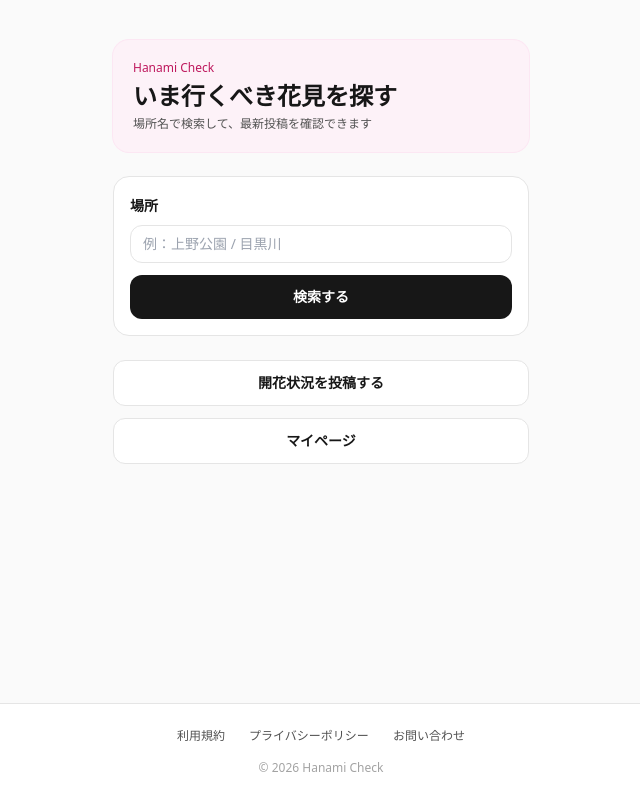
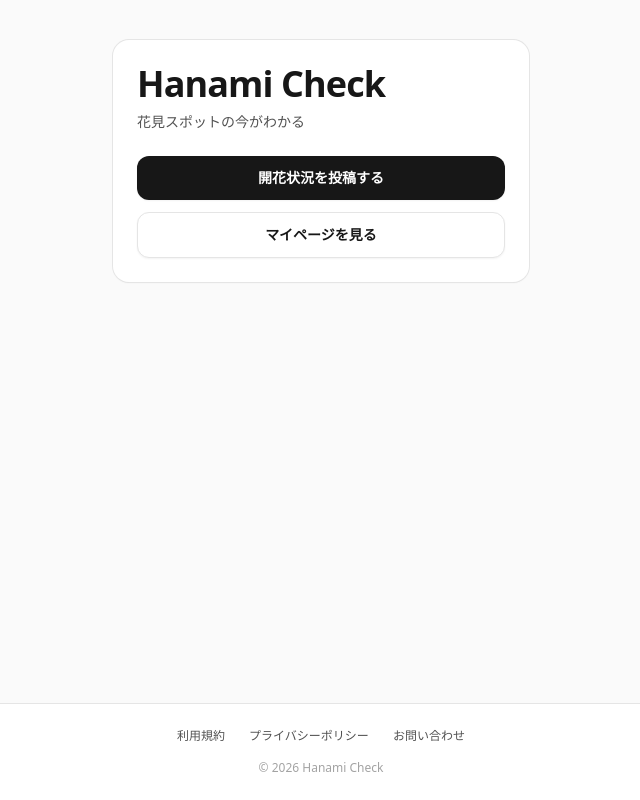
Before and after one commit to nemataku/hanami-check, a Next.js app: page / in a window 1280 px wide. Shown: the whole page, without its empty margins (319-959 px from the left). Built offline with nearby package versions, Linux system fonts and the light colour scheme.

Commit message:
fix: enable /my route and update top title/copy

```diff
--- /dev/null
+++ b/src/app/my/page.tsx
@@ -0,0 +1,102 @@
+// src/app/my/page.tsx
+import Link from "next/link";
+import { prisma } from "@/lib/prisma";
+import { ensureContributorId } from "@/lib/contributor";
+
+export const dynamic = "force-dynamic";
+
+function getBadge(total: number, withImg: number) {
+  if (total >= 10) return { label: "花見マスター", color: "bg-purple-600" };
+  if (withImg >= 3) return { label: "凄腕カメラマン", color: "bg-blue-600" };
+  if (total >= 3) return { label: "お花見常連", color: "bg-pink-600" };
+  if (total >= 1) return { label: "初投稿", color: "bg-emerald-600" };
+  return { label: "ビギナー", color: "bg-neutral-400" };
+}
+
+export default async function MyPage() {
+  const { id: contributorId } = await ensureContributorId();
+
+  const [items, stats] = await Promise.all([
+    prisma.spot.findMany({
+      where: { contributorId },
+      orderBy: { createdAt: "desc" },
+    }),
+    prisma.spot.aggregate({
+      where: { contributorId },
+      _count: { _all: true, imageUrl: true },
+    }),
+  ]);
+
+  const total = stats._count._all;
+  const withImg = stats._count.imageUrl ?? 0;
+  const badge = getBadge(total, withImg);
+
+  return (
+    <main className="mx-auto w-full max-w-md px-4 py-8">
+      <div className="rounded-2xl bg-white p-6 shadow-sm ring-1 ring-neutral-200">
+        <h1 className="text-xl font-bold text-neutral-900">マイページ</h1>
+
+        <div className="mt-4 flex items-center gap-3">
+          <span
+            className={`${badge.color} rounded-full px-3 py-1 text-xs font-bold text-white`}
+          >
+            称号：{badge.label}
+          </span>
+        </div>
+
+        <div className="mt-4 grid grid-cols-2 gap-4 border-t pt-4">
+          <div className="text-center">
+            <p className="text-xs text-neutral-500">総投稿数</p>
+            <p className="text-lg font-bold">{total}件</p>
+          </div>
+          <div className="text-center">
+            <p className="text-xs text-neutral-500">画像付き</p>
+            <p className="text-lg font-bold">{withImg}件</p>
+          </div>
+        </div>
+      </div>
+
+      <div className="mt-8 space-y-4">
+        <h2 className="text-sm font-bold text-neutral-600">投稿履歴</h2>
+
+        {items.map((s) => (
+          <div key={s.id} className="rounded-xl border bg-white p-4 shadow-sm">
+            <div className="flex items-start justify-between gap-3">
+              {/* トップに場所を入れているなら不要、という方針なら↓は消してOK */}
+              <p className="font-bold text-neutral-900">{s.place}</p>
+
+              <p className="text-[10px] text-neutral-400">
+                {new Date(s.createdAt).toLocaleDateString("ja-JP")}
+              </p>
+            </div>
+
+            {s.imageUrl ? (
+              <img
+                src={s.imageUrl}
+                className="mt-2 h-32 w-full rounded-lg object-cover"
+                alt=""
+              />
+            ) : null}
+
+            {s.comment ? (
+              <p className="mt-2 text-sm text-neutral-700">{s.comment}</p>
+            ) : null}
+          </div>
+        ))}
+
+        {items.length === 0 ? (
+          <p className="text-center text-sm text-neutral-400">
+            履歴がありません
+          </p>
+        ) : null}
+      </div>
+
+      <Link
+        href="/"
+        className="mt-8 block w-full rounded-xl bg-neutral-900 py-3 text-center text-sm font-bold text-white"
+      >
+        TOPに戻る
+      </Link>
+    </main>
+  );
+}
--- a/src/app/page.tsx
+++ b/src/app/page.tsx
@@ -6,42 +6,30 @@ export const dynamic = "force-dynamic";
 export default function HomePage() {
   return (
     <main className="mx-auto w-full max-w-md px-4 py-10">
-      <div className="rounded-2xl bg-pink-50 p-5 ring-1 ring-pink-100">
-        <p className="text-xs font-medium text-pink-700">Hanami Check</p>
-        <h1 className="mt-1 text-2xl font-semibold text-neutral-900">いま行くべき花見を探す</h1>
-        <p className="mt-1 text-xs text-neutral-600">場所名で検索して、最新投稿を確認できます</p>
-      </div>
-
-      <form action="/results" className="mt-6 rounded-2xl border border-neutral-200 bg-white p-4">
-        <label className="text-sm font-semibold text-neutral-900">場所</label>
-        <input
-          name="place"
-          placeholder="例：上野公園 / 目黒川"
-          className="mt-2 w-full rounded-xl border border-neutral-200 px-3 py-2 text-sm outline-none focus:border-neutral-400"
-        />
-        <button
-          type="submit"
-          className="mt-3 inline-flex w-full items-center justify-center rounded-xl bg-neutral-900 px-4 py-3 text-sm font-semibold text-white hover:bg-neutral-800"
-        >
-          検索する
-        </button>
-      </form>
+      <header className="rounded-2xl bg-white p-6 shadow-sm ring-1 ring-neutral-200">
+        <h1 className="text-4xl font-black tracking-tight text-neutral-900">
+          Hanami Check
+        </h1>
+        <p className="mt-2 text-sm text-neutral-600">
+          花見スポットの今がわかる
+        </p>
 
         <div className="mt-6 space-y-3">
           <Link
             href="/post"
-          className="inline-flex w-full items-center justify-center rounded-xl border border-neutral-200 bg-white px-4 py-3 text-sm font-semibold text-neutral-900 hover:bg-neutral-50"
+            className="inline-flex w-full items-center justify-center rounded-xl bg-neutral-900 px-4 py-3 text-sm font-semibold text-white shadow-sm hover:bg-neutral-800"
           >
             開花状況を投稿する
           </Link>
 
           <Link
             href="/my"
-          className="inline-flex w-full items-center justify-center rounded-xl border border-neutral-200 bg-white px-4 py-3 text-sm font-semibold text-neutral-900 hover:bg-neutral-50"
+            className="inline-flex w-full items-center justify-center rounded-xl border border-neutral-200 bg-white px-4 py-3 text-sm font-semibold text-neutral-900 shadow-sm hover:bg-neutral-50"
           >
-          マイページ
+            マイページを見る
           </Link>
         </div>
+      </header>
     </main>
   );
 }
```
Lines whose indentation alone changed are shown as unchanged.
